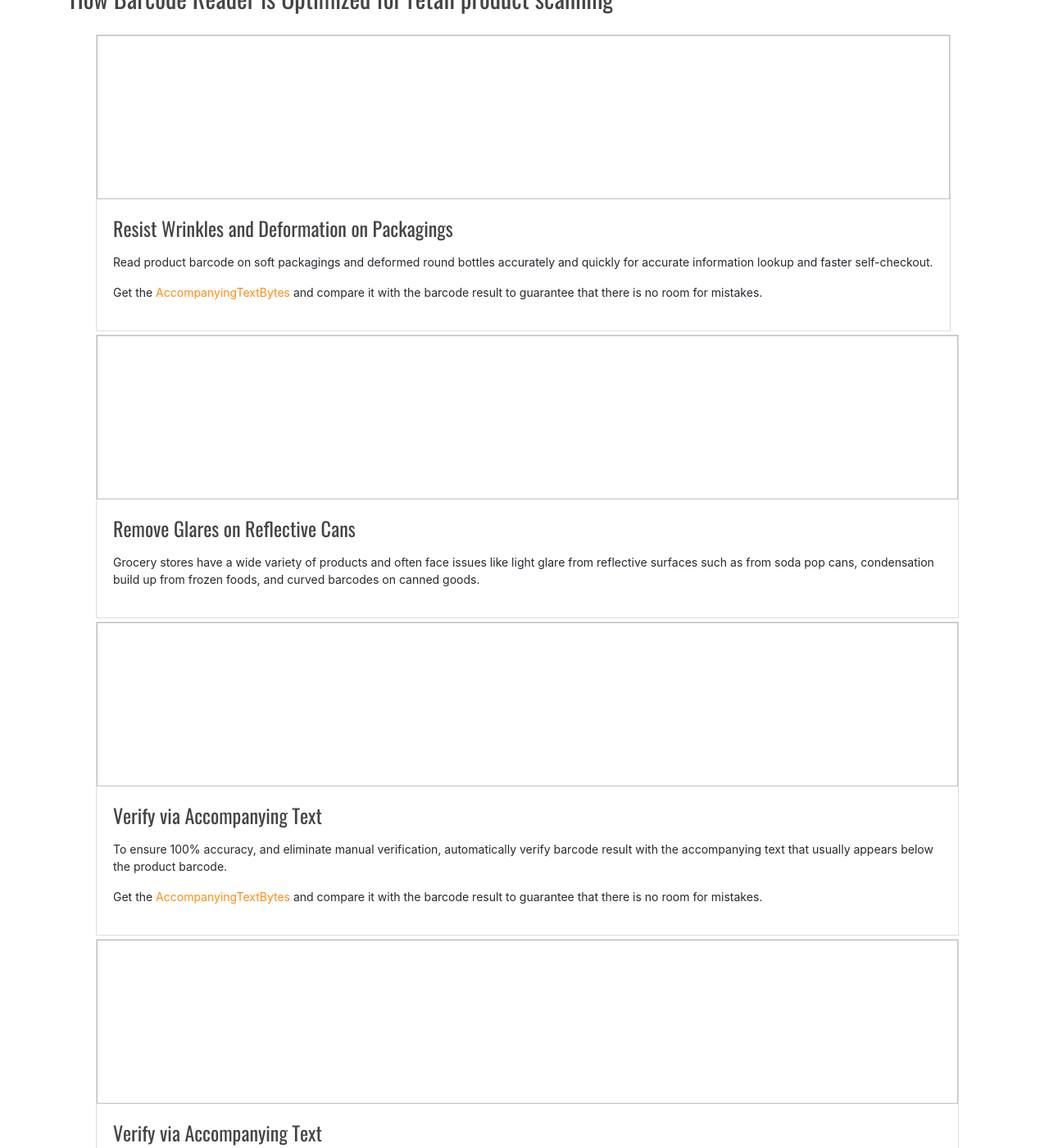
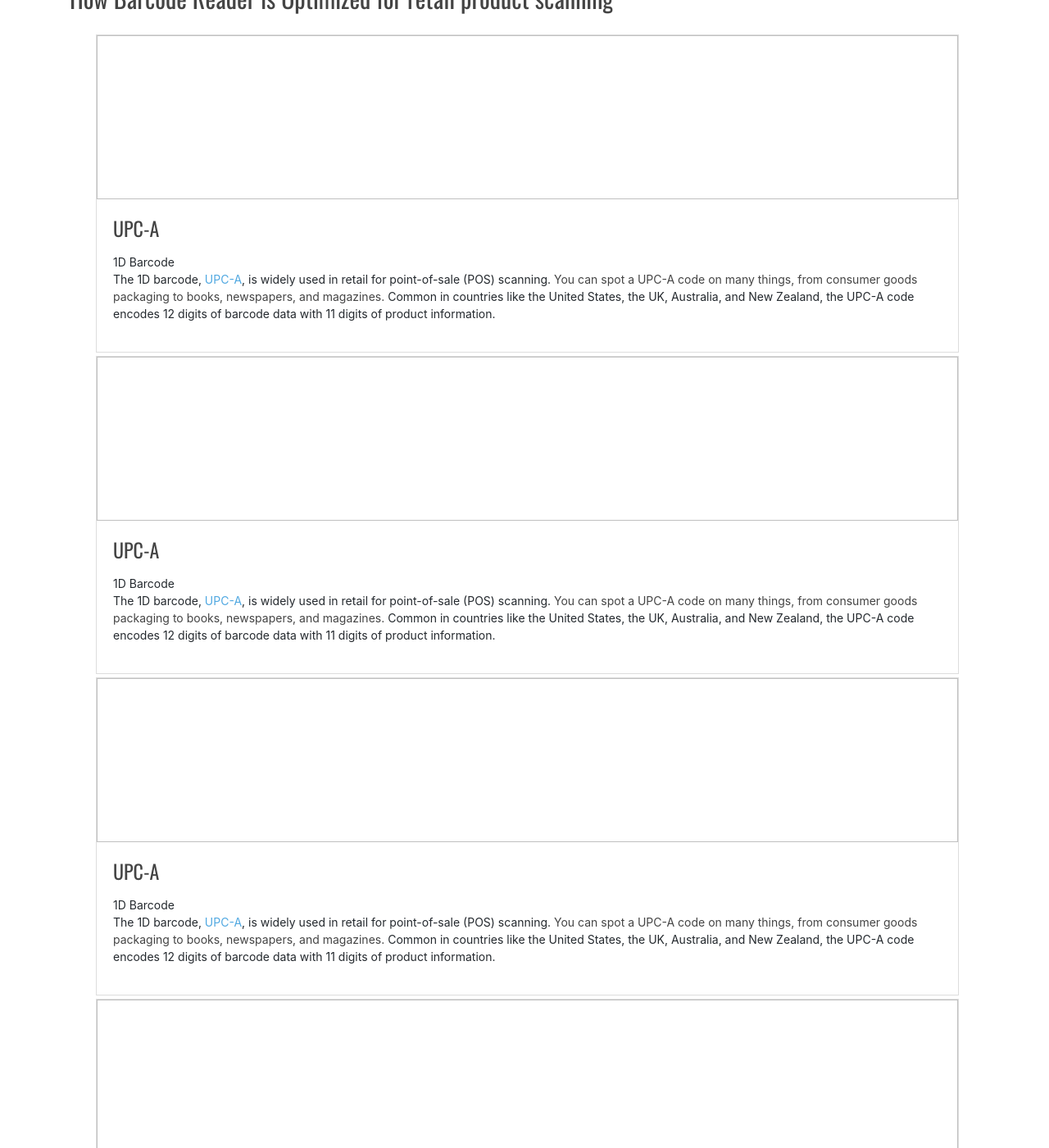
Before and after one commit to nctlcnt/noctilucos.github.io, a Jekyll site: the page built from retail/index.md, in a window 1280 px wide and 1400 px high, scrolled down 1029 px. Shown: the whole window at 82% size. Built offline with Jekyll 4.4.1, drawn with Linux system fonts in a browser that asks for light colours; some of the changed text lies outside the part shown.

Commit message:
modify layout and add span

```diff
--- a/retail/index.md
+++ b/retail/index.md
@@ -45,42 +45,43 @@ The barcode has long been used in retail and the possibilities for its use conti
 
 ## How Barcode Reader is Optimized for retail product scanning
 <ul>
-    <li width="33.3%" style="vertical-align: top">
+    <li style="vertical-align: top">
       <div class="card-item">
         <div class="imgBox"><img /></div>
         <div class="card-content">
-          <h3>Resist Wrinkles and Deformation on Packagings</h3>
-          <p>Read product barcode on soft packagings and deformed round bottles accurately and quickly for accurate information lookup and faster self-checkout.</p>
-          <p>Get the <a class="orangeLink" href="https://www.dynamsoft.com/barcode-reader/introduction/how-to-guide/set-custom-area-for-accompanying-texts.html">AccompanyingTextBytes</a> and compare it with the barcode result to guarantee that there is no room for mistakes.</p>
+          <h3>UPC-A </h3>
+          <span>1D Barcode</span>
+          <p>The 1D barcode, <a href="https://www.dynamsoft.com/Barcode-Types/UPC-A.aspx">UPC-A</a>, is widely used in retail for point-of-sale (POS) scanning. <strong>You can spot a UPC-A code on many things, from consumer goods packaging to books, newspapers, and magazines.</strong> Common in countries like the United States, the UK, Australia, and New Zealand, the UPC-A code encodes 12 digits of barcode data with 11 digits of product information. </p>
         </div>
       </div>
     </li>
-    <li width="33.3%" style="vertical-align: top">
+    <li style="vertical-align: top">
       <div class="card-item">
         <div class="imgBox"><img /></div>
         <div class="card-content">
-          <h3>Remove Glares on Reflective Cans</h3>
-          <p>Grocery stores have a wide variety of products and often face issues like light glare from reflective surfaces such as from soda pop cans, condensation build up from frozen foods, and curved barcodes on canned goods.</p>
+          <h3>UPC-A </h3>
+          <span>1D Barcode</span>
+          <p>The 1D barcode, <a href="https://www.dynamsoft.com/Barcode-Types/UPC-A.aspx">UPC-A</a>, is widely used in retail for point-of-sale (POS) scanning. <strong>You can spot a UPC-A code on many things, from consumer goods packaging to books, newspapers, and magazines.</strong> Common in countries like the United States, the UK, Australia, and New Zealand, the UPC-A code encodes 12 digits of barcode data with 11 digits of product information. </p>
         </div>
       </div>
     </li>
-    <li width="33.3%" style="vertical-align: top">
+    <li style="vertical-align: top">
       <div class="card-item">
         <div class="imgBox"><img /></div>
         <div class="card-content">
-          <h3>Verify via Accompanying Text</h3>
-          <p>To ensure 100% accuracy, and eliminate manual verification, automatically verify barcode result with the accompanying text that usually appears below the product barcode.</p>
-          <p>Get the <a class="orangeLink" href="https://www.dynamsoft.com/barcode-reader/introduction/how-to-guide/set-custom-area-for-accompanying-texts.html">AccompanyingTextBytes</a> and compare it with the barcode result to guarantee that there is no room for mistakes.</p>
+          <h3>UPC-A </h3>
+          <span>1D Barcode</span>
+          <p>The 1D barcode, <a href="https://www.dynamsoft.com/Barcode-Types/UPC-A.aspx">UPC-A</a>, is widely used in retail for point-of-sale (POS) scanning. <strong>You can spot a UPC-A code on many things, from consumer goods packaging to books, newspapers, and magazines.</strong> Common in countries like the United States, the UK, Australia, and New Zealand, the UPC-A code encodes 12 digits of barcode data with 11 digits of product information. </p>
         </div>
       </div>
     </li>
-    <li width="33.3%" style="vertical-align: top">
+    <li style="vertical-align: top">
       <div class="card-item">
         <div class="imgBox"><img /></div>
         <div class="card-content">
-          <h3>Verify via Accompanying Text</h3>
-          <p>To ensure 100% accuracy, and eliminate manual verification, automatically verify barcode result with the accompanying text that usually appears below the product barcode.</p>
-          <p>Get the <a class="orangeLink" href="https://www.dynamsoft.com/barcode-reader/introduction/how-to-guide/set-custom-area-for-accompanying-texts.html">AccompanyingTextBytes</a> and compare it with the barcode result to guarantee that there is no room for mistakes.</p>
+          <h3>UPC-A </h3>
+          <span>1D Barcode</span>
+          <p>The 1D barcode, <a href="https://www.dynamsoft.com/Barcode-Types/UPC-A.aspx">UPC-A</a>, is widely used in retail for point-of-sale (POS) scanning. <strong>You can spot a UPC-A code on many things, from consumer goods packaging to books, newspapers, and magazines.</strong> Common in countries like the United States, the UK, Australia, and New Zealand, the UPC-A code encodes 12 digits of barcode data with 11 digits of product information. </p>
         </div>
       </div>
     </li>
```
Also changed, not shown: assets/css/basis.css (+12 -2 lines).
